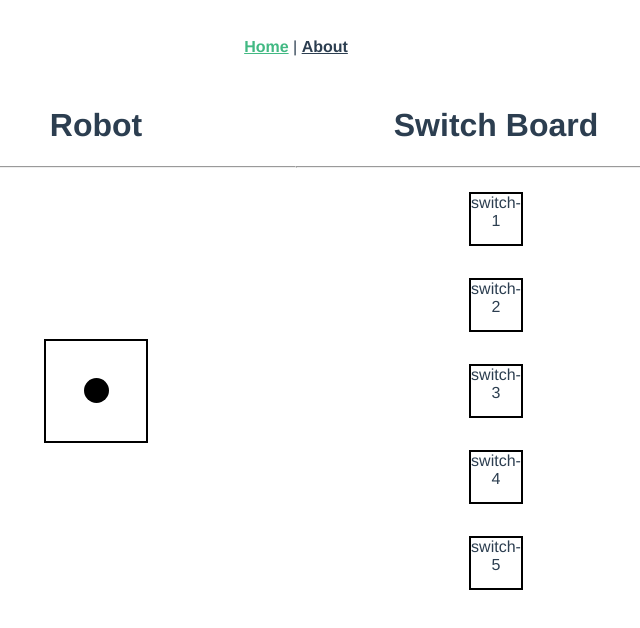
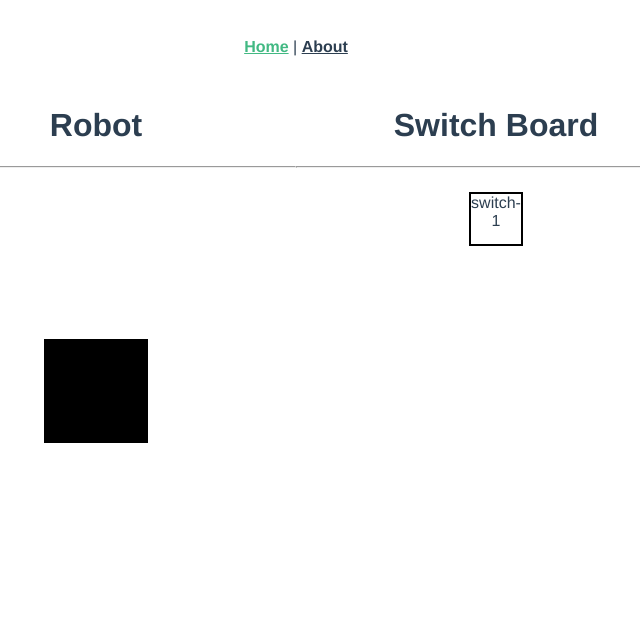
Before and after one commit to TCashion/traffic-light-state-machine, a Vue app: page / in a window 1280 px wide. Shown: the top 628 px of the page, without its empty margins (344-984 px from the left). Built offline with nearby package versions, Linux system fonts and the light colour scheme.

Commit message:
get state machine to robot

```diff
--- a/src/components/Base.vue
+++ b/src/components/Base.vue
@@ -1,8 +1,8 @@
 <template>
   <div class="Base" id="base">
     <div class="Base__container">
-      <robot />
-      <switch-board />
+      <robot :currentValue="current.value" />
+      <switch-board @clicked="handleClick" :currentValue="current.value" />
     </div>
   </div>
 </template>
@@ -11,6 +11,8 @@
 import { Component, Vue } from "vue-property-decorator";
 import Robot from "./Robot.vue";
 import SwitchBoard from "./SwitchBoard.vue";
+import { switchMachine } from "../util/switch-machine";
+import { interpret } from "xstate";
 
 @Component({
   components: {
@@ -18,7 +20,31 @@ import SwitchBoard from "./SwitchBoard.vue";
     SwitchBoard
   }
 })
-export default class Base extends Vue {}
+export default class Base extends Vue {
+  // state machine variables:
+  switchService = interpret(switchMachine);
+  current = switchMachine.initialState;
+  context = switchMachine.context;
+
+  created() {
+    this.switchService
+      .onTransition(state => {
+        this.current = state;
+        this.context = state.context;
+      })
+      .start();
+  }
+
+  handleClick() {
+    const event = "TOGGLE";
+    this.send(event);
+  }
+
+  send(event: string) {
+    this.switchService.send(event);
+    console.log(this.current.value);
+  }
+}
 </script>
 
 <style lang="scss">
--- a/src/components/LockBox.vue
+++ b/src/components/LockBox.vue
@@ -1,13 +1,19 @@
 <template>
   <div class="LockBox">
-    <div class="LockBox__door">
+    <div
+      :class="
+        currentValue === 'noneSwitched'
+          ? 'LockBox__door__closed'
+          : 'LockBox__door__open'
+      "
+    >
       <actor />
     </div>
   </div>
 </template>
 
 <script lang="ts">
-import { Component, Vue } from "vue-property-decorator";
+import { Component, Vue, Prop } from "vue-property-decorator";
 import Actor from "./Actor.vue";
 
 @Component({
@@ -17,6 +23,7 @@ import Actor from "./Actor.vue";
 })
 class LockBox extends Vue {
   // this can have states open and close, which toggle different styles
+  @Prop({ type: String, required: true }) readonly currentValue!: string;
 }
 
 export default LockBox;
@@ -27,13 +34,24 @@ export default LockBox;
   height: 100%;
   display: flex;
   align-items: center;
+  justify-content: center;
 
   &__door {
-    height: 100px;
-    width: 100px;
-    border: solid black 2px;
-    margin: 0 auto;
-    display: flex;
+    &__open,
+    &__closed {
+      height: 100px;
+      width: 100px;
+      border: solid black 2px;
+      margin: 0 auto;
+      display: flex;
+    }
+  }
+
+  &__door__open {
+    background: transparent;
+  }
+  &__door__closed {
+    background: black;
   }
 }
 </style>
--- a/src/components/Robot.vue
+++ b/src/components/Robot.vue
@@ -2,12 +2,12 @@
   <div class="Robot">
     <h1>Robot</h1>
     <hr />
-    <lock-box />
+    <lock-box :currentValue="currentValue" />
   </div>
 </template>
 
 <script lang="ts">
-import { Component, Vue } from "vue-property-decorator";
+import { Component, Vue, Prop } from "vue-property-decorator";
 import LockBox from "./LockBox.vue";
 
 @Component({
@@ -15,7 +15,9 @@ import LockBox from "./LockBox.vue";
     LockBox
   }
 })
-export default class Robot extends Vue {}
+export default class Robot extends Vue {
+  @Prop({ type: String, required: true }) readonly currentValue!: string;
+}
 </script>
 
 <style lang="scss">
--- a/src/components/SwitchBoard.vue
+++ b/src/components/SwitchBoard.vue
@@ -8,18 +8,19 @@
         v-for="n in switchCount"
         :switchName="`switch-${n}`"
         :key="n"
+        :class="
+          currentValue === 'noneSwitched'
+            ? 'SwitchBoard__switches__unswitched'
+            : 'SwitchBoard__switches__switched'
+        "
       />
     </div>
   </div>
 </template>
 
 <script lang="ts">
-import { Component, Vue } from "vue-property-decorator";
+import { Component, Vue, Prop } from "vue-property-decorator";
 import SwitchUnit from "./SwitchUnit.vue";
-import { switchMachine } from "../util/state-machine";
-import { interpret } from "xstate";
-// import { useMachine } from "@xstate/vue";
-import VueCompositionAPI from "@vue/composition-api";
 
 @Component({
   components: {
@@ -27,30 +28,12 @@ import VueCompositionAPI from "@vue/composition-api";
   }
 })
 export default class SwitchBoard extends Vue {
-  switchCount = 5;
-  // state machine variables:
-  switchService = interpret(switchMachine);
-  current = switchMachine.initialState;
-  context = switchMachine.context;
+  @Prop({ type: String, required: true }) readonly currentValue!: string;
 
-  created() {
-    Vue.use(VueCompositionAPI);
-    this.switchService
-      .onTransition(state => {
-        this.current = state;
-        this.context = state.context;
-      })
-      .start();
-  }
+  switchCount = 1;
 
-  handleClick(e: string) {
-    console.log("clicked " + e);
-    this.send("TOGGLE");
-  }
-
-  send(event: string) {
-    this.switchService.send(event);
-    console.log(this.current.value);
+  handleClick(eventTarget: string) {
+    this.$emit("clicked");
   }
 }
 </script>
@@ -64,6 +47,12 @@ export default class SwitchBoard extends Vue {
     display: flex;
     flex-direction: column;
     align-items: center;
+    &__switched {
+      background-color: black;
+    }
+    &__unswitched {
+      background-color: transparent;
+    }
   }
 }
 </style>
--- a/src/util/state-machine.ts
+++ /dev/null
@@ -1,14 +0,0 @@
-import { Machine } from "xstate";
-
-export const switchMachine = Machine({
-  id: "switch",
-  initial: "noneSwitched",
-  states: {
-    noneSwitched: {
-      on: { TOGGLE: "someSwitched" }
-    },
-    someSwitched: {
-      on: { TOGGLE: "noneSwitched" }
-    }
-  }
-});
--- /dev/null
+++ b/src/util/switch-machine-types.ts
@@ -0,0 +1,16 @@
+import { EventObject } from "xstate";
+
+export const SWITCH = "switch";
+
+export enum SwitchState {
+  NONE_SWTICHED = "noneSwitched",
+  SOME_SWITCHED = "someSwitched"
+}
+
+export enum SwitchEvent {
+  TOGGLE = "TOGGLE"
+}
+
+export interface SwitchEventObject extends EventObject {
+  type: typeof SwitchEvent.TOGGLE;
+}
--- /dev/null
+++ b/src/util/switch-machine.ts
@@ -0,0 +1,15 @@
+import { Machine } from "xstate";
+import { SWITCH, SwitchState, SwitchEvent } from "./switch-machine-types";
+
+export const switchMachine = Machine({
+  id: SWITCH,
+  initial: SwitchState.NONE_SWTICHED,
+  states: {
+    [SwitchState.NONE_SWTICHED]: {
+      on: { [SwitchEvent.TOGGLE]: SwitchState.SOME_SWITCHED }
+    },
+    [SwitchState.SOME_SWITCHED]: {
+      on: { [SwitchEvent.TOGGLE]: SwitchState.NONE_SWTICHED }
+    }
+  }
+});
```
